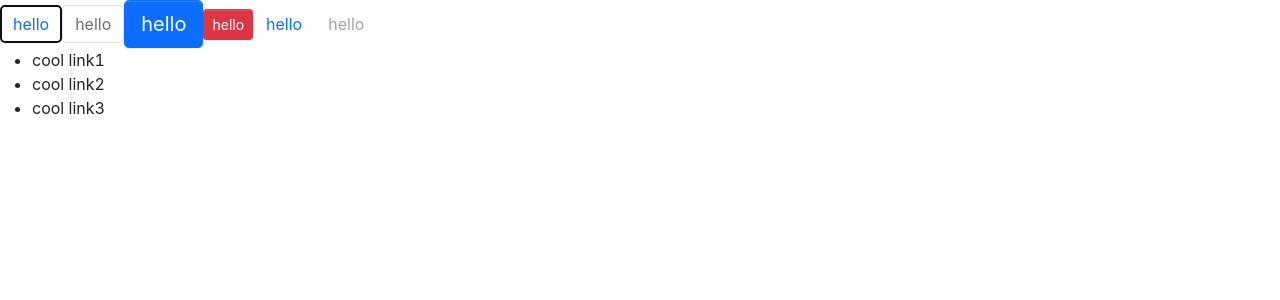
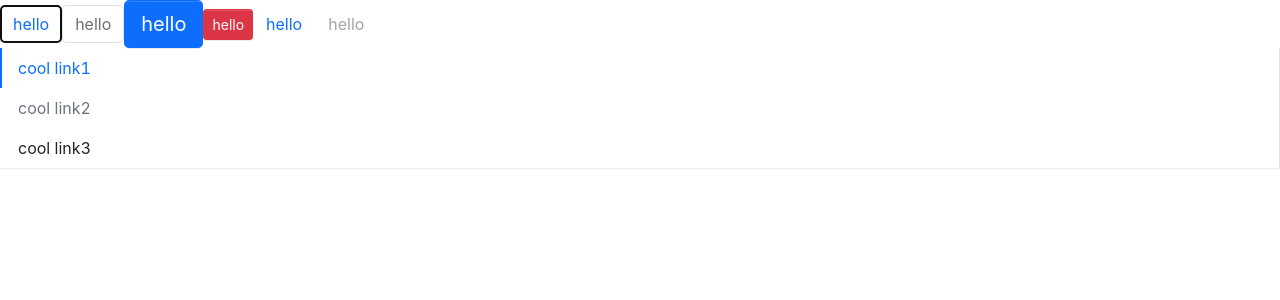
Before and after one commit to 1272171893/Miniso, a React (Create React App) app: page / in a window 1280 px wide. Shown: the top 300 px of the page. Built offline with nearby package versions, Linux system fonts and the light colour scheme.

Commit message:
样式修改

```diff
--- a/src/App.tsx
+++ b/src/App.tsx
@@ -13,7 +13,7 @@
       <Button btnType={ButtonType.Link} href="http://www.baidu.com">hello</Button>
       <Button btnType={ButtonType.Link} href="http://www.baidu.com" disabled>hello</Button>
       <br/>
-      <Menu defaultIndex={0} onSelect={(index)=>alert(index)}>
+      <Menu defaultIndex={0} mode="vertical" onSelect={(index)=>alert(index)}>
         <MenuItem index={0}>cool link1</MenuItem>
         <MenuItem disabled index={1}>cool link2</MenuItem>
         <MenuItem index={2}>cool link3</MenuItem>
--- /dev/null
+++ b/src/components/Menu/_style.scss
@@ -0,0 +1,39 @@
+.miniso-menu {
+  display: flex;
+  flex-wrap: wrap;
+  padding-left: 0;
+  margin-bottom: 30px;
+  list-style: none;
+  border-bottom: $menu-border-width solid $menu-border-color;
+  box-shadow: $menu-box-shadow;
+  .menu-item {
+    padding: $menu-item-padding-y $menu-item-padding-x;
+    cursor: pointer;
+    transition: $menu-transition;
+    &:hover,
+    &:focus {
+      text-decoration: none;
+    }
+    &.is-disabled {
+      color: $menu-item-disabled-color;
+      pointer-events: none;
+      cursor: default;
+    }
+    &.is-active,&:hover{
+       color: $menu-item-active-color;
+       border-bottom: $menu-item-active-border-width solid $menu-item-active-color;
+    }
+  }
+}
+.menu-vertical{
+    flex-direction: column;
+    border-bottom: 0px;
+    border-right: $menu-border-width solid $menu-border-color;
+    .menu-item{
+        border-left: $menu-item-active-border-width solid transparent;
+        &.is-active,&:hover{
+            border-bottom: 0px;
+            border-left: $menu-item-active-border-width solid $menu-item-active-color;
+        }
+    }
+}
--- a/src/styles/index.scss
+++ b/src/styles/index.scss
@@ -2,3 +2,4 @@
 @import "reboot";
 @import "mixin";
 @import "../components/Button/style";
+@import "../components/Menu/style";
```
